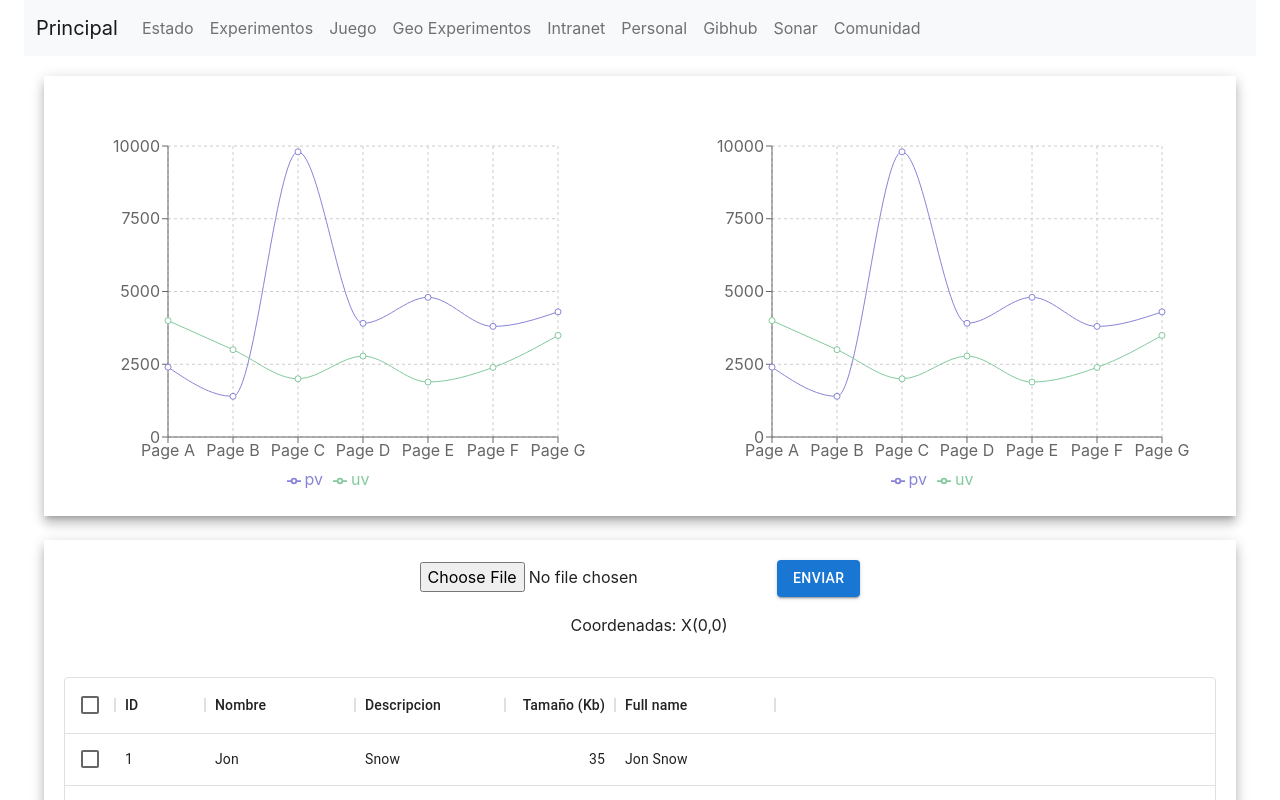
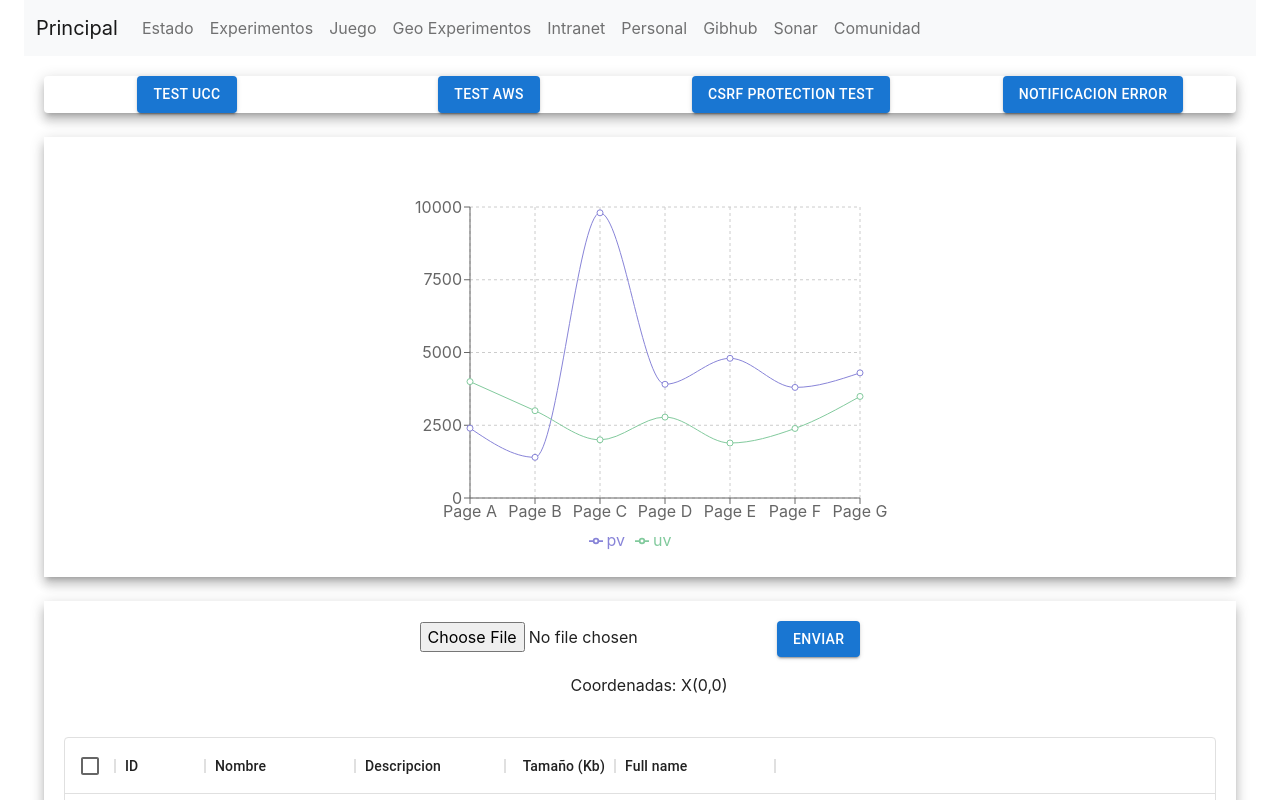
Before and after one commit to jonnattangc/website, a React (Create React App) app in the folder jonnapp/: page /experiments in a window 1280 px wide. Shown: the top 800 px of the page. Built offline with nearby package versions, Linux system fonts and the light colour scheme.

Commit message:
Se hacen algunas mejoras varias a la Web

```diff
--- a/jonnapp/src/components/Dashboard.js
+++ b/jonnapp/src/components/Dashboard.js
@@ -6,10 +6,7 @@ class Dashboard extends React.Component {
     render() {
         return (
             <Grid container spacing={2}>
-                <Grid item xs={6}>
-                    <EnrollChart />
-                </Grid>
-                <Grid item xs={6}>
+                <Grid item xs={12}>
                     <EnrollChart />
                 </Grid>
             </Grid>
--- a/jonnapp/src/components/Experiments.js
+++ b/jonnapp/src/components/Experiments.js
@@ -1,7 +1,8 @@
-import React from 'react';
-import { Button, Paper, Stack, Box } from '@mui/material';
+import * as React from 'react';
+import { Alert, Button, Paper, Stack, Box, Grid, Snackbar, IconButton } from '@mui/material';
 import { Dashboard } from './Dashboard'
-import { DataGrid  } from '@mui/x-data-grid';
+import { DataGrid } from '@mui/x-data-grid';
+
 // import { GoogleReCaptcha } from 'react-google-recaptcha-v3';
 
 class Experiments extends React.Component {
@@ -9,15 +10,14 @@ class Experiments extends React.Component {
         return (
             <div className='App_Main' align='center' >
                 <Stack spacing={3}>
+                    <Paper elevation={8}> <LinkOther /> </Paper>
                     <Paper elevation={8}> <Dashboard /> </Paper>
                     <Paper elevation={8}> <MyImagenToS3 /> </Paper>
-                    <Paper elevation={8}> <LinkOther /> </Paper>
                 </Stack>
             </div>
         )
     }
 }
-
 
 class MyImagenToS3 extends React.Component {
 
@@ -33,38 +33,6 @@ class MyImagenToS3 extends React.Component {
             photos: null,
             docs: null
         };
-    }
-
-
-    getData = async () => {
-        try {
-            var request = await fetch(
-                'https://dev.jonnattan.com/page/aws/contents', {
-                method: 'GET',
-                mode: 'cors',
-                headers: {
-                    'Access-Control-Allow-Origin': '*',
-                }
-            });
-            var response = await request.json();
-            if (request.status === 200) {
-                var photos = []
-                response.photos.forEach(photo => {
-                    photos.push(photo);
-                });
-                var docs = []
-                response.docs.forEach(doc => {
-                    docs.push(doc);
-                });
-                this.setState({ photos: photos, docs: docs })
-            }
-            else {
-                console.log('[409]: ' + request.error);
-            }
-        }
-        catch (error) {
-            throw Error(error);
-        }
     }
 
     moveMouse = (e) => {
@@ -179,20 +147,106 @@ class MyImagenToS3 extends React.Component {
     }
 }
 
-class LinkOther extends React.Component {
+function LinkOther() {
 
-    render() {
+    const [open, setOpen] = React.useState(false);
+
+    const handleClick = () => {
+        setOpen(true);
+    };
+
+    const handleClose = (event, reason) => {
+        setOpen(false);
+    };
+
+    const action = (
+        <React.Fragment>
+        <Button color="secondary" size="small" onClick={handleClose}>
+           Close Action
+        </Button>
+
+        <IconButton
+            size="small"
+            aria-label="close"
+            color="inherit"
+            onClick={handleClose}
+        >
+        </IconButton>
+        </React.Fragment>
+    );
+
+
+    const getData = async () => {
+        try {
+            var request = await fetch(
+                'https://dev.jonnattan.com/page/aws/contents', {
+                method: 'GET',
+                mode: 'cors',
+                headers: {
+                    'Access-Control-Allow-Origin': 'dev.jonnattan.com',
+                }
+            });
+            var response = await request.json();
+            if (request.status === 200) {
+                var photos = []
+                response.photos.forEach(photo => {
+                    photos.push(photo);
+                });
+                var docs = []
+                response.docs.forEach(doc => {
+                    docs.push(doc);
+                });
+                // this.setState({ photos: photos, docs: docs })
+            }
+            else {
+                console.log('[409]: ' + request.error);
+            }
+        }
+        catch (error) {
+            throw Error(error);
+        }
+    }
+
+    const redirectUcc = () => {
+        window.location.href = 'https://dev.jonnattan.com/ucc/15173808-7';
+    }
+
+    const redirectCSRF = () => {
+        window.location.href = 'https://dev.jonnattan.com/page';
+    };
+
     return (
-            <div className='App_Card' align='center' >
-                <a href='https://dev.jonnattan.com/ccu/15173808-7' target='_blank' rel='noreferrer'>
-                    <div className='App_Menu' align='center'>
-                        UCC Test
-                    </div>
-                    |
-                </a>
+        <div className='App_Menu' align='center' >
+            <Grid container spacing={2}>
+                <Grid item xs={3}>
+                    <Button type="submit" variant="contained" color="primary"  onClick={redirectUcc}>
+                        TEST UCC
+                    </Button>
+                </Grid>
+                <Grid item xs={3}>
+                    <Button type="submit" variant="contained" color="primary" onClick={getData} >
+                        Test AWS
+                    </Button>
+                </Grid>
+                <Grid item xs={3}>
+                    <Button type="submit" variant="contained" color="primary"  onClick={redirectCSRF}>
+                        CSRF Protection Test
+                    </Button>
+                </Grid>
+
+                <Grid item xs={3}>
+                    <Button type="submit" variant="contained" color="primary"  onClick={handleClick}>
+                        Notificacion Error
+                    </Button>
+                    <Snackbar open={open} autoHideDuration={3000} onClose={handleClose} action={action}>
+                        <Alert onClose={handleClose} severity="error" sx={{ width: '100%' }}>
+                            Mensaje de error !
+                        </Alert>
+                    </Snackbar>
+                </Grid>
+            </Grid>
         </div>
     );
-    }
 }
 
 
--- a/package.json
+++ /dev/null
@@ -1,5 +0,0 @@
-{
-  "dependencies": {
-    "react-google-recaptcha-v3": "^1.10.1"
-  }
-}
```
Lines whose indentation alone changed are shown as unchanged.
